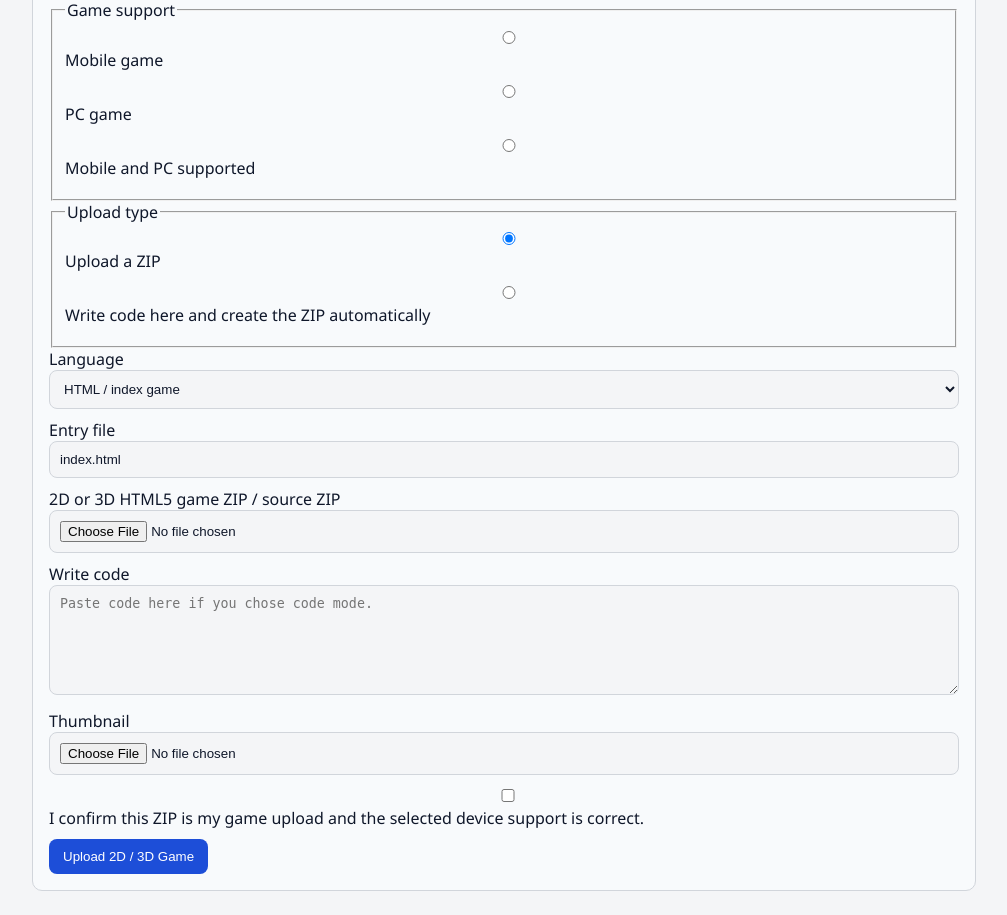
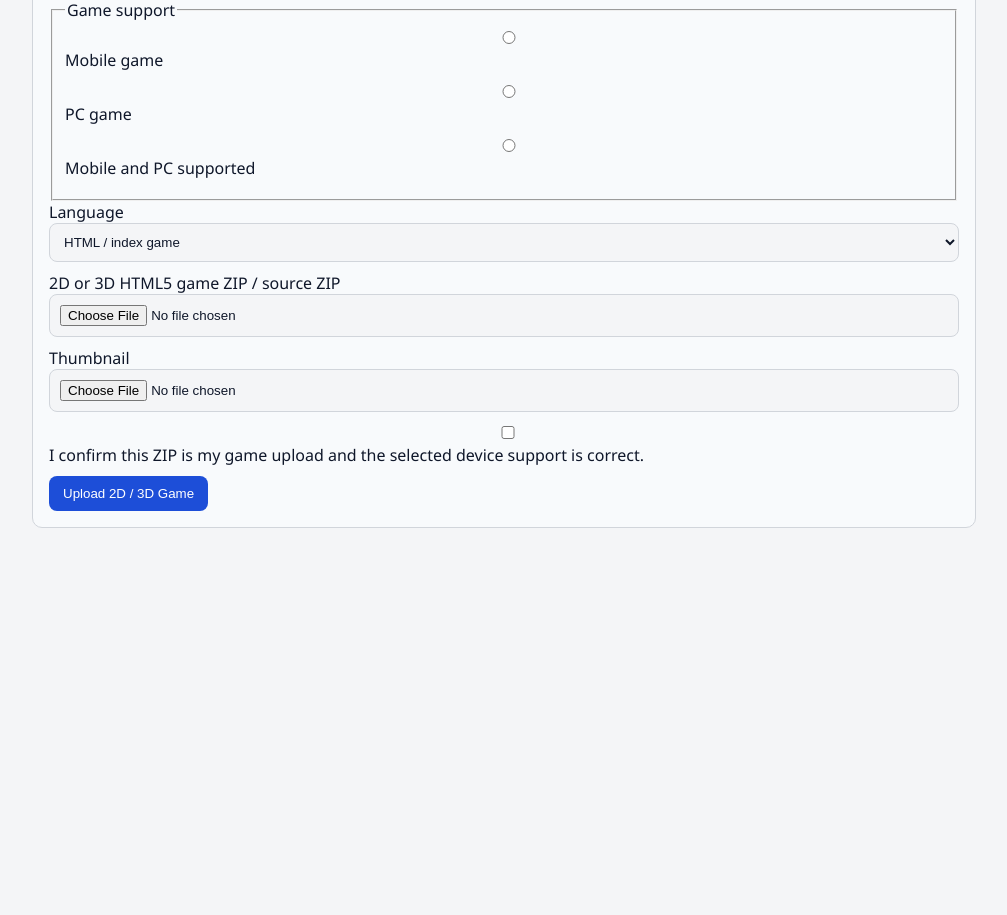
Before and after one commit to coolsadam00-oss/adamcoolsprojet, a Flask app: page /upload in a window 1280 px wide. Shown: the part 443-1358 px from the top of the page, without its empty margins (136-1143 px from the left). After the commit the page ends 971 px from the top, so only its background shows below. Run offline with Flask 2, Linux system fonts and the light colour scheme; the visitor is signed in with stand-in values (Sample User, id 1); data comes from the database, SQL or seed files in the repository; data that the repository does not hold is empty; some libraries are stand-ins or nearby versions.

Commit message:
Simplify project upload form

```diff
--- a/app.py
+++ b/app.py
@@ -1464,11 +1464,10 @@ def upload():
         description = request.form.get("description", "").strip()
         tags = request.form.get("tags", "").strip()
         file = request.files.get("file")
-        upload_mode = request.form.get("upload_mode", "zip")
         try:
             platform_support = validate_platform_support(request.form.get("platform_support", ""))
             runtime_language = validate_runtime_language(request.form.get("runtime_language", "html"))
-            entry_file = clean_entry_file(request.form.get("entry_file", ""), runtime_language)
+            entry_file = clean_entry_file("", runtime_language)
         except ValueError as error:
             flash(str(error))
             return redirect(request.url)
@@ -1502,15 +1501,7 @@ def upload():
         folder = os.path.join(PROJECTS_DIR, str(pid))
 
         try:
-            if upload_mode == "code":
-                source_zip = save_code_as_project_zip(
-                    request.form.get("source_code", ""),
-                    folder,
-                    runtime_language,
-                    entry_file,
-                )
-            else:
-                source_zip = save_and_extract_game_zip(file, folder, runtime_language, entry_file)
+            source_zip = save_and_extract_game_zip(file, folder, runtime_language, entry_file)
             thumbnail = save_thumbnail(request.files.get("thumbnail"), folder)
         except Exception as e:
             if os.path.isdir(folder):
@@ -1800,7 +1791,7 @@ def replace_project_source(pid):
     try:
         platform_support = validate_platform_support(request.form.get("platform_support", ""))
         runtime_language = validate_runtime_language(request.form.get("runtime_language", project["runtime_language"] or "html"))
-        entry_file = clean_entry_file(request.form.get("entry_file", project["entry_file"] or ""), runtime_language)
+        entry_file = clean_entry_file("", runtime_language)
     except ValueError as error:
         flash(str(error))
         return redirect(url_for("admin_panel"))
--- a/templates/admin.html
+++ b/templates/admin.html
@@ -85,7 +85,6 @@
                   <option value="c" {% if p.runtime_language == 'c' %}selected{% endif %}>C</option>
                   <option value="cpp" {% if p.runtime_language == 'cpp' %}selected{% endif %}>C++</option>
                 </select>
-                <input name="entry_file" value="{{ p.entry_file or 'index.html' }}" required>
                 <input type="file" name="file" accept=".zip" required>
                 <label class="check-row"><input name="confirm_upload" type="checkbox" required> Confirm replace</label>
                 <button type="submit">Update files</button>
--- a/templates/upload.html
+++ b/templates/upload.html
@@ -40,11 +40,6 @@
           <label class="check-row"><input type="radio" name="platform_support" value="{{ value }}" required> {{ label }}</label>
         {% endfor %}
       </fieldset>
-      <fieldset class="platform-fieldset">
-        <legend>Upload type</legend>
-        <label class="check-row"><input type="radio" name="upload_mode" value="zip" checked> Upload a ZIP</label>
-        <label class="check-row"><input type="radio" name="upload_mode" value="code"> Write code here and create the ZIP automatically</label>
-      </fieldset>
       <label>Language<br>
         <select name="runtime_language" required>
           {% for value, option in language_options.items() %}
@@ -52,9 +47,7 @@
           {% endfor %}
         </select>
       </label>
-      <label>Entry file<br><input name="entry_file" value="index.html" placeholder="index.html, main.py, Main.java, main.c, main.cpp" required></label>
       <label>2D or 3D HTML5 game ZIP / source ZIP<br><input type="file" name="file" accept=".zip"></label>
-      <label>Write code<br><textarea name="source_code" placeholder="Paste code here if you chose code mode."></textarea></label>
       <label>Thumbnail<br><input type="file" name="thumbnail" accept=".png,.jpg,.jpeg,.gif,.webp"></label>
       <label class="check-row"><input name="confirm_upload" type="checkbox" required> I confirm this ZIP is my game upload and the selected device support is correct.</label>
       <button type="submit">Upload 2D / 3D Game</button>
```
Also changed, not shown: tests/test_app.py (+9 -8 lines).
